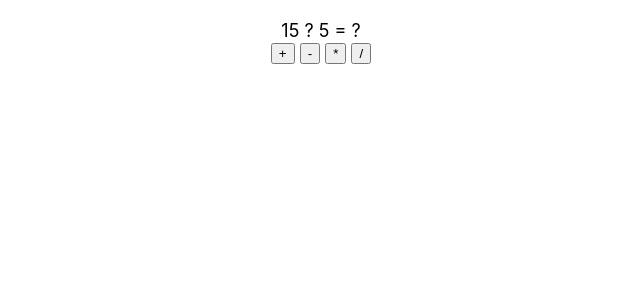
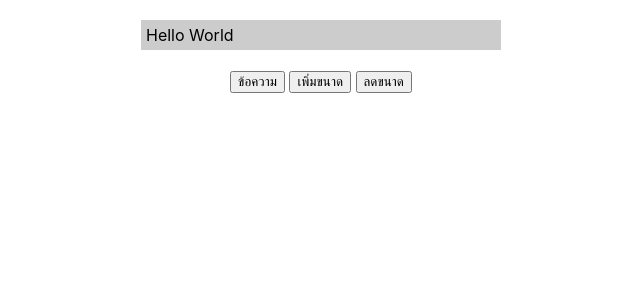
Before and after one commit to phollakrit/app1_EnETC67, a React (Create React App) app: page / in a window 1280 px wide. Shown: the top 300 px of the page, without its empty margins (319-959 px from the left). Built offline with nearby package versions, Linux system fonts and the light colour scheme.

Commit message:
Create state-func.js and update app.js

```diff
--- a/src/App.js
+++ b/src/App.js
@@ -1,8 +1,8 @@
 import React from 'react'
-import RefsFunc from './refs-func'
+import MessageBox from './state-func'
 
 export default function App(){
   return(
-    <RefsFunc/>
+    <MessageBox/>
   )
 }
--- /dev/null
+++ b/src/state-func.js
@@ -0,0 +1,34 @@
+import React,{useState} from "react";
+
+export default function MessageBox(){
+    let [text,setText]=useState('Hello World')
+    let [size,setSize]=React.useState(16)
+
+    const onClickSetText=()=>{
+        let t=prompt('กำหนดข้อความ')
+        if (t){
+            setText(t)
+        }
+    }
+    const onClickZoomIn=()=>{
+        let newSize=size+1
+        setSize(newSize)
+    }
+    let msgboxStyle={
+        display:'inline-block',
+        width:350,
+        fontSize:size,
+        backgroundColor:'#ccc',
+        padding:5,
+        textAlign:'left'
+    }
+    return(
+        <div style={{textAlign:'center',marginTop:20}}>
+            <div style={msgboxStyle}>{text}</div><br/><br/>
+            <button onClick={onClickSetText}>ข้อความ</button>&nbsp;
+            <button onClick={onClickZoomIn}>เพิ่มขนาด</button>&nbsp;
+            <button onClick={()=>setSize(size-1)}>ลดขนาด</button>
+        </div>
+    )
+
+}
```
